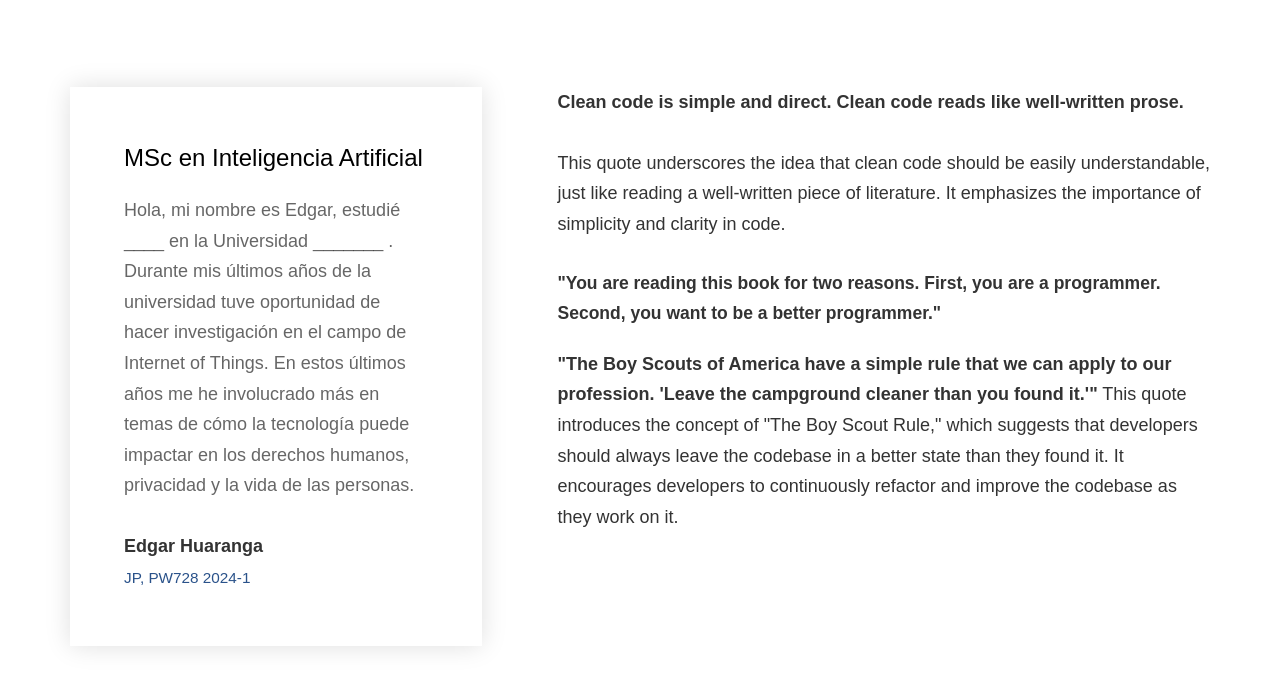
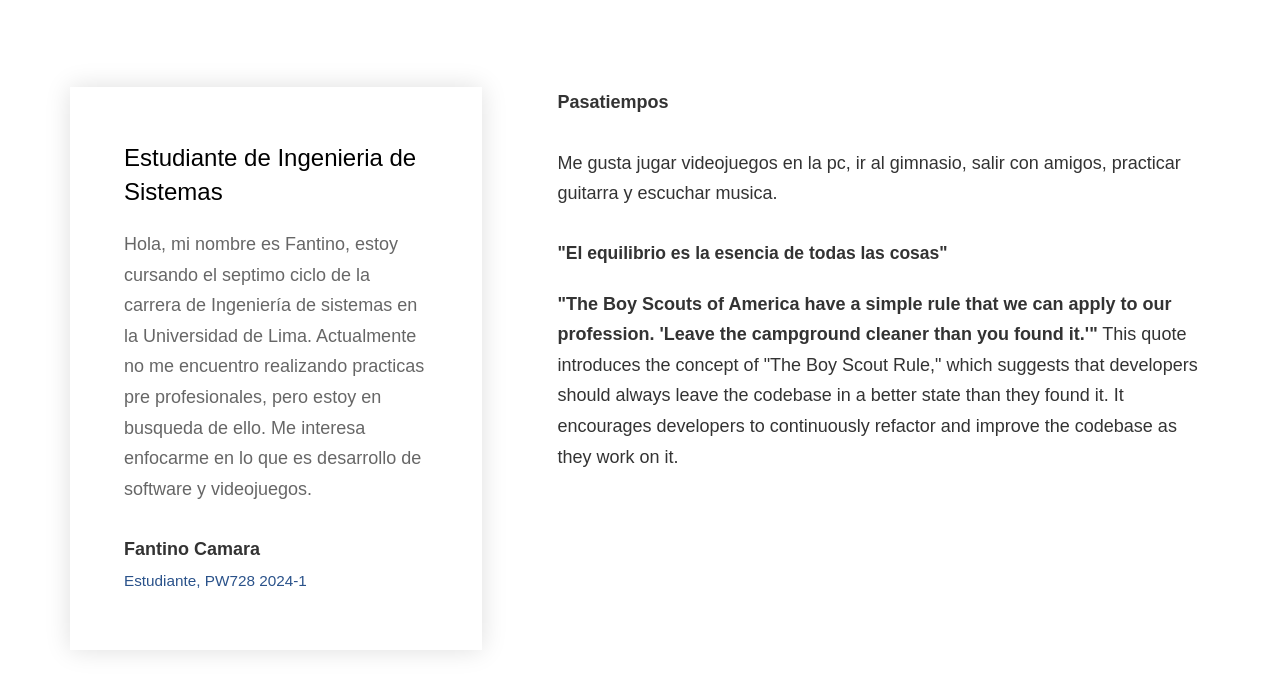
Before and after one commit to PW728-20241/S01, a plain HTML site: page 20210457.html in a window 1280 px wide. Shown: the part 209-902 px from the top of the page. Drawn offline with Linux system fonts and the light colour scheme; a script that the page names is missing; a web font is replaced by a local one.

Commit message:
Fantino Camara Mora

```diff
--- a/20210457.html
+++ b/20210457.html
@@ -52,27 +52,22 @@
                 <div class="row">
                     <div class="col-md-5 animate-box">
                         <div class="user-frame">
-                            <h3>MSc en Inteligencia Artificial</h3>
-                            <p> Hola, mi nombre es Edgar, estudié ____ en la
-                                Universidad _______ . Durante mis últimos años de la
-                                universidad tuve oportunidad de hacer investigación en el campo de Internet
-                                of Things. En estos últimos años me he involucrado más
-                                en temas de cómo la tecnología puede impactar en los derechos humanos, privacidad y la
-                                vida de las personas.
+                            <h3>Estudiante de Ingenieria de Sistemas</h3>
+                            <p> Hola, mi nombre es Fantino, estoy cursando el septimo ciclo
+                                de la carrera de Ingeniería de sistemas en la Universidad de Lima.
+                                Actualmente no me encuentro realizando practicas pre profesionales, pero estoy
+                                en busqueda de ello. Me interesa enfocarme en lo que es desarrollo de software y videojuegos.
                             </p>
-                            <span>Edgar Huaranga</span><br>
-                            <small>JP, PW728 2024-1</small>
+                            <span>Fantino Camara</span><br>
+                            <small>Estudiante, PW728 2024-1</small>
                         </div>
                     </div>
                     <div class="col-md-7 animate-box">
-                        <p><b>Clean code is simple and direct. Clean code reads like well-written prose.</b></p>
+                        <p><b>Pasatiempos</b></p>
 
-                        <p>This quote underscores the idea that clean code should be easily understandable, just like
-                            reading a well-written piece of literature. It emphasizes the importance of simplicity and
-                            clarity in code.</p>
+                        <p>Me gusta jugar videojuegos en la pc, ir al gimnasio, salir con amigos, practicar guitarra y escuchar musica. </p>
                         <blockquote>
-                            <p>"You are reading this book for two reasons. First, you are a programmer. Second, you want
-                                to be a better programmer."</p>
+                            <p>"El equilibrio es la esencia de todas las cosas"</p>
                         </blockquote>
                         <p>
                             <b>"The Boy Scouts of America have a simple rule that we can apply to our profession. 'Leave
```
Also changed, not shown: index.html (+15 -0 lines).
